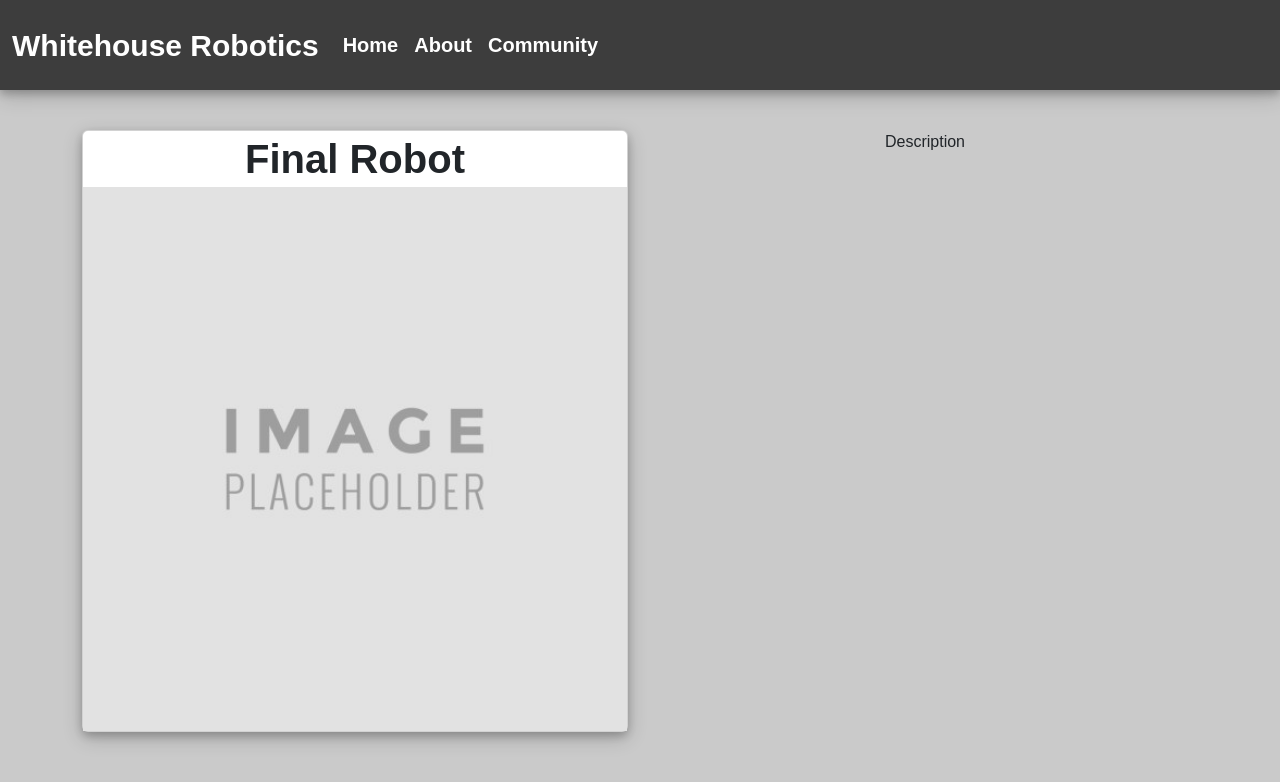
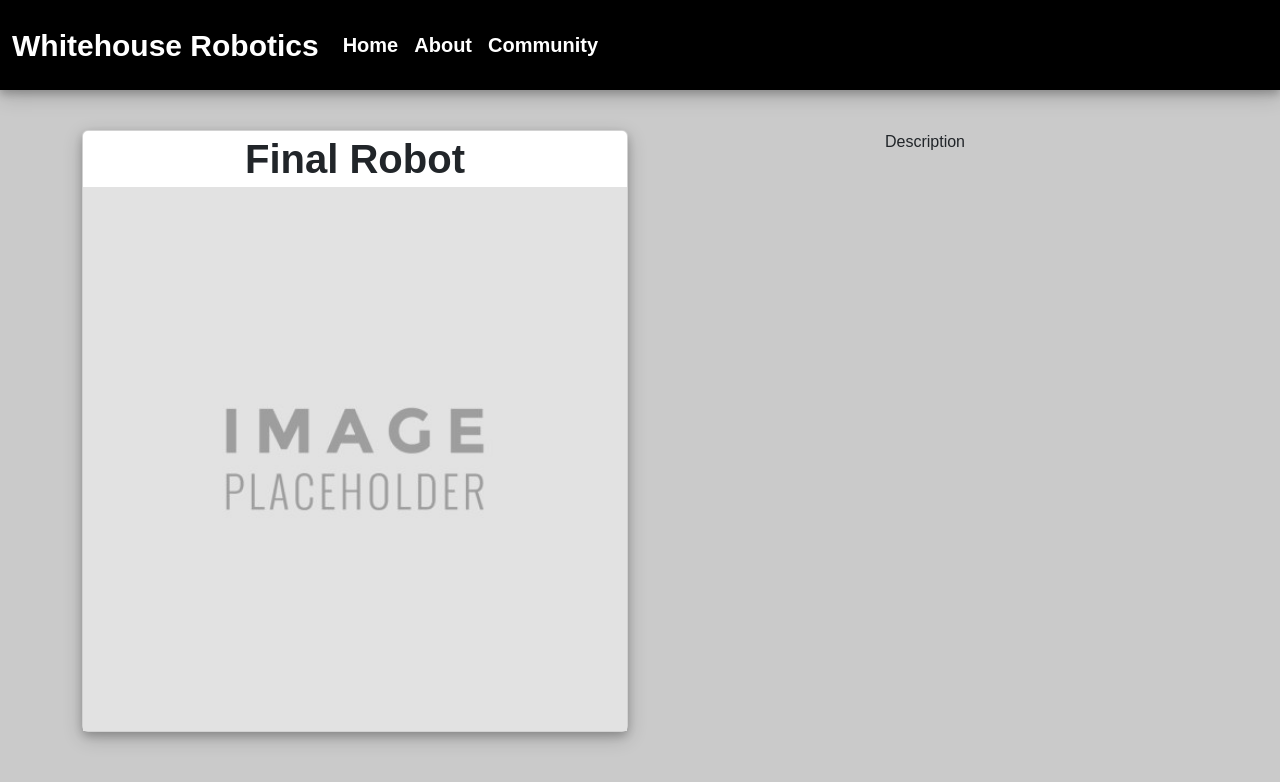
Before and after one commit to WildcatCyberSquad/WhitehouseRobotics.github.io, a plain HTML site: page index.html in a window 1280 px wide. Drawn offline with nearby package versions, Linux system fonts and the light colour scheme.

Commit message:
update bg

```diff
--- a/index.css
+++ b/index.css
@@ -1,5 +1,5 @@
 .navBg {
-  background-color: rgb(61, 61, 61);
+  background-color: rgb(0, 0, 0);
   height: 90px;
 
   box-shadow: 0 4px 8px 0 rgba(0, 0, 0, 0.2), 0 6px 20px 0 rgba(0, 0, 0, 0.19);
```
